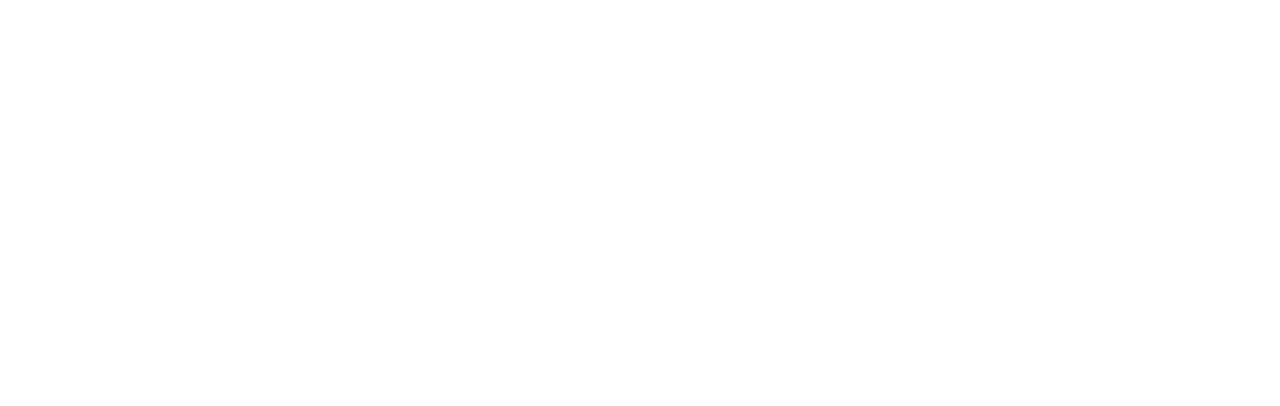
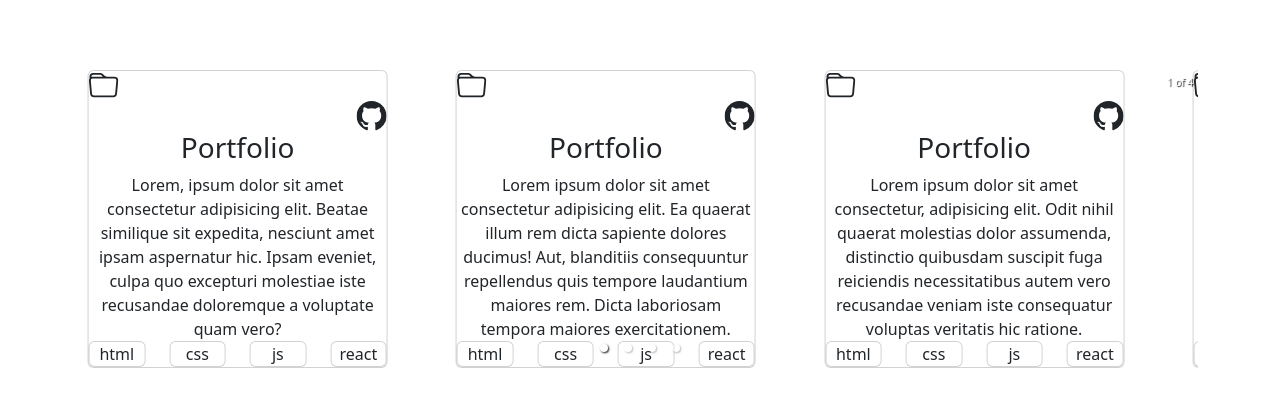
Before and after one commit to navreenkaur99/portfolio, a React (Vite) app: page / in a window 1280 px wide. Shown: the part 644-1050 px from the top of the page. Before the commit the page ends 800 px from the top, so only its background shows below. Built offline with nearby package versions, Linux system fonts and the light colour scheme.

Commit message:
portfolio

```diff
--- a/package.json
+++ b/package.json
@@ -11,7 +11,8 @@
   },
   "dependencies": {
     "react": "^18.2.0",
-    "react-dom": "^18.2.0"
+    "react-dom": "^18.2.0",
+    "react-responsive-carousel": "^3.2.23"
   },
   "devDependencies": {
     "@types/react": "^18.2.56",
--- a/src/assets/Pages/Dashboard.jsx
+++ b/src/assets/Pages/Dashboard.jsx
@@ -1,5 +1,6 @@
  import React from 'react'
  import Head from './Head'
+import Projects from './Projects';
 
 
 export default function Dashboard() {
@@ -35,10 +36,12 @@
       </div>
     <div class="container py-4">
       <Head />
+      <Projects />
 
 
 
     </div>
+
     </div>
   );
 }
--- a/src/assets/Pages/Project.js
+++ /dev/null
@@ -1,6 +0,0 @@
-import React from 'react'
-
-export default func<div class return (
-    <div class
-  )
-}
--- /dev/null
+++ b/src/assets/Pages/Projects.jsx
@@ -0,0 +1,144 @@
+ import React from 'react'
+ import "react-responsive-carousel/lib/styles/carousel.min.css";
+ import { Carousel } from 'react-responsive-carousel';
+
+
+export default function Projects() {
+  return (
+
+    <div className="row text-center">
+        <Carousel centerMode infiniteLoop centerSlidePercentage={33} >
+         <div className="col">
+        <div className='card'style={{width:"300px"}} >
+
+        <svg xmlns="http://www.w3.org/2000/svg" width="30" height="30" fill="currentColor" class="bi bi-folder" viewBox="0 0 16 16">
+  <path d="M.54 3.87.5 3a2 2 0 0 1 2-2h3.672a2 2 0 0 1 1.414.586l.828.828A2 2 0 0 0 9.828 3h3.982a2 2 0 0 1 1.992 2.181l-.637 7A2 2 0 0 1 13.174 14H2.826a2 2 0 0 1-1.991-1.819l-.637-7a2 2 0 0 1 .342-1.31zM2.19 4a1 1 0 0 0-.996 1.09l.637 7a1 1 0 0 0 .995.91h10.348a1 1 0 0 0 .995-.91l.637-7A1 1 0 0 0 13.81 4zm4.69-1.707A1 1 0 0 0 6.172 2H2.5a1 1 0 0 0-1 .981l.006.139q.323-.119.684-.12h5.396z"/>
+</svg>
+<div className='col' style={{display:'flex',justifyContent:'flex-end'}}>
+
+<svg xmlns="http://www.w3.org/2000/svg" width="30" height="30" fill="currentColor" class="bi bi-github" viewBox="0 0 16 16">
+<path d="M8 0C3.58 0 0 3.58 0 8c0 3.54 2.29 6.53 5.47 7.59.4.07.55-.17.55-.38 0-.19-.01-.82-.01-1.49-2.01.37-2.53-.49-2.69-.94-.09-.23-.48-.94-.82-1.13-.28-.15-.68-.52-.01-.53.63-.01 1.08.58 1.23.82.72 1.21 1.87.87 2.33.66.07-.52.28-.87.51-1.07-1.78-.2-3.64-.89-3.64-3.95 0-.87.31-1.59.82-2.15-.08-.2-.36-1.02.08-2.12 0 0 .67-.21 2.2.82.64-.18 1.32-.27 2-.27s1.36.09 2 .27c1.53-1.04 2.2-.82 2.2-.82.44 1.1.16 1.92.08 2.12.51.56.82 1.27.82 2.15 0 3.07-1.87 3.75-3.65 3.95.29.25.54.73.54 1.48 0 1.07-.01 1.93-.01 2.2 0 .21.15.46.55.38A8.01 8.01 0 0 0 16 8c0-4.42-3.58-8-8-8"/>
+</svg>
+</div>
+        <h3>Portfolio</h3>Lorem ipsum dolor sit amet consectetur adipisicing elit. Ea quaerat illum rem dicta sapiente dolores ducimus! Aut, blanditiis consequuntur repellendus quis tempore laudantium maiores rem. Dicta laboriosam tempora maiores exercitationem.
+        <div className="row center-text">
+            <div className="col">
+               <div className="card">html
+                </div>
+            </div>
+
+        <div className="col">
+            <div className="card">css
+            </div>
+        </div>
+
+            <div className="col">
+                <div className="card">js</div>
+            </div>
+
+            <div className="col">
+                <div className="card">react</div>
+            </div>
+        </div>
+    </div>
+</div>
+
+<div className="col">
+   <div className='card'style={{width:"300px"}}>
+        <svg xmlns="http://www.w3.org/2000/svg" width="30" height="30" fill="currentColor" class="bi bi-folder" viewBox="0 0 16 16">
+         <path d="M.54 3.87.5 3a2 2 0 0 1 2-2h3.672a2 2 0 0 1 1.414.586l.828.828A2 2 0 0 0 9.828 3h3.982a2 2 0 0 1 1.992 2.181l-.637 7A2 2 0 0 1 13.174 14H2.826a2 2 0 0 1-1.991-1.819l-.637-7a2 2 0 0 1 .342-1.31zM2.19 4a1 1 0 0 0-.996 1.09l.637 7a1 1 0 0 0 .995.91h10.348a1 1 0 0 0 .995-.91l.637-7A1 1 0 0 0 13.81 4zm4.69-1.707A1 1 0 0 0 6.172 2H2.5a1 1 0 0 0-1 .981l.006.139q.323-.119.684-.12h5.396z"/>
+        </svg>
+        <div className='col' style={{display:'flex',justifyContent:'flex-end'}}>
+            <svg xmlns="http://www.w3.org/2000/svg" width="30" height="30" fill="currentColor" class="bi bi-github" viewBox="0 0 16 16">
+               <path d="M8 0C3.58 0 0 3.58 0 8c0 3.54 2.29 6.53 5.47 7.59.4.07.55-.17.55-.38 0-.19-.01-.82-.01-1.49-2.01.37-2.53-.49-2.69-.94-.09-.23-.48-.94-.82-1.13-.28-.15-.68-.52-.01-.53.63-.01 1.08.58 1.23.82.72 1.21 1.87.87 2.33.66.07-.52.28-.87.51-1.07-1.78-.2-3.64-.89-3.64-3.95 0-.87.31-1.59.82-2.15-.08-.2-.36-1.02.08-2.12 0 0 .67-.21 2.2.82.64-.18 1.32-.27 2-.27s1.36.09 2 .27c1.53-1.04 2.2-.82 2.2-.82.44 1.1.16 1.92.08 2.12.51.56.82 1.27.82 2.15 0 3.07-1.87 3.75-3.65 3.95.29.25.54.73.54 1.48 0 1.07-.01 1.93-.01 2.2 0 .21.15.46.55.38A8.01 8.01 0 0 0 16 8c0-4.42-3.58-8-8-8"/>
+            </svg>
+        </div>
+
+         <h3>Portfolio</h3>Lorem ipsum dolor sit amet consectetur, adipisicing elit. Odit nihil quaerat molestias dolor assumenda, distinctio quibusdam suscipit fuga reiciendis necessitatibus autem vero recusandae veniam iste consequatur voluptas veritatis hic ratione.
+        <div className="row">
+            <div className="col">
+            <div className="card">html
+                </div></div>
+            <div className="col">
+            <div className="card">css
+            </div></div>
+            <div className="col">
+                <div className="card">js</div>
+            </div>
+
+            <div className="col">
+                <div className="card">react</div>
+
+       </div>
+        </div>
+</div>
+</div>
+<div className="col">
+
+
+<div className='card'style={{width:"300px"}}>
+<svg xmlns="http://www.w3.org/2000/svg" width="30" height="30" fill="currentColor" class="bi bi-folder" viewBox="0 0 16 16">
+  <path d="M.54 3.87.5 3a2 2 0 0 1 2-2h3.672a2 2 0 0 1 1.414.586l.828.828A2 2 0 0 0 9.828 3h3.982a2 2 0 0 1 1.992 2.181l-.637 7A2 2 0 0 1 13.174 14H2.826a2 2 0 0 1-1.991-1.819l-.637-7a2 2 0 0 1 .342-1.31zM2.19 4a1 1 0 0 0-.996 1.09l.637 7a1 1 0 0 0 .995.91h10.348a1 1 0 0 0 .995-.91l.637-7A1 1 0 0 0 13.81 4zm4.69-1.707A1 1 0 0 0 6.172 2H2.5a1 1 0 0 0-1 .981l.006.139q.323-.119.684-.12h5.396z"/>
+</svg>
+
+<div className='col' style={{display:'flex',justifyContent:'flex-end'}}>
+
+<svg xmlns="http://www.w3.org/2000/svg" width="30" height="30" fill="currentColor" class="bi bi-github" viewBox="0 0 16 16">
+  <path d="M8 0C3.58 0 0 3.58 0 8c0 3.54 2.29 6.53 5.47 7.59.4.07.55-.17.55-.38 0-.19-.01-.82-.01-1.49-2.01.37-2.53-.49-2.69-.94-.09-.23-.48-.94-.82-1.13-.28-.15-.68-.52-.01-.53.63-.01 1.08.58 1.23.82.72 1.21 1.87.87 2.33.66.07-.52.28-.87.51-1.07-1.78-.2-3.64-.89-3.64-3.95 0-.87.31-1.59.82-2.15-.08-.2-.36-1.02.08-2.12 0 0 .67-.21 2.2.82.64-.18 1.32-.27 2-.27s1.36.09 2 .27c1.53-1.04 2.2-.82 2.2-.82.44 1.1.16 1.92.08 2.12.51.56.82 1.27.82 2.15 0 3.07-1.87 3.75-3.65 3.95.29.25.54.73.54 1.48 0 1.07-.01 1.93-.01 2.2 0 .21.15.46.55.38A8.01 8.01 0 0 0 16 8c0-4.42-3.58-8-8-8"/>
+</svg>
+
+</div>
+<h3>Portfolio</h3>Lorem ipsum dolor sit amet, consectetur adipisicing elit. Expedita nemo labore, facere excepturi atque harum necessitatibus accusamus beatae unde voluptatibus iure consequatur architecto illo eveniet quasi. Error incidunt earum iste.
+<div className="row">
+            <div className="col">
+            <div className="card">html</div>
+            </div>
+            <div className="col">
+            <div className="card">css</div>
+            </div>
+            <div className="col">
+            <div className="card">js</div>
+            </div>
+            <div className="col">
+            <div className="card">react</div>
+            </div>
+        </div>
+    </div>
+</div>
+
+<div className="col">
+    <div className='card' style={{width:"300px"}}>
+        <svg xmlns="http://www.w3.org/2000/svg" width="30" height="30" fill="currentColor" class="bi bi-folder" viewBox="0 0 16 16">
+        <path d="M.54 3.87.5 3a2 2 0 0 1 2-2h3.672a2 2 0 0 1 1.414.586l.828.828A2 2 0 0 0 9.828 3h3.982a2 2 0 0 1 1.992 2.181l-.637 7A2 2 0 0 1 13.174 14H2.826a2 2 0 0 1-1.991-1.819l-.637-7a2 2 0 0 1 .342-1.31zM2.19 4a1 1 0 0 0-.996 1.09l.637 7a1 1 0 0 0 .995.91h10.348a1 1 0 0 0 .995-.91l.637-7A1 1 0 0 0 13.81 4zm4.69-1.707A1 1 0 0 0 6.172 2H2.5a1 1 0 0 0-1 .981l.006.139q.323-.119.684-.12h5.396z"/>
+        </svg>
+
+        <div className='col' style={{display:'flex',justifyContent:'flex-end'}}>
+
+            <svg xmlns="http://www.w3.org/2000/svg" width="30" height="30" fill="currentColor" class="bi bi-github" viewBox="0 0 16 16">
+            <path d="M8 0C3.58 0 0 3.58 0 8c0 3.54 2.29 6.53 5.47 7.59.4.07.55-.17.55-.38 0-.19-.01-.82-.01-1.49-2.01.37-2.53-.49-2.69-.94-.09-.23-.48-.94-.82-1.13-.28-.15-.68-.52-.01-.53.63-.01 1.08.58 1.23.82.72 1.21 1.87.87 2.33.66.07-.52.28-.87.51-1.07-1.78-.2-3.64-.89-3.64-3.95 0-.87.31-1.59.82-2.15-.08-.2-.36-1.02.08-2.12 0 0 .67-.21 2.2.82.64-.18 1.32-.27 2-.27s1.36.09 2 .27c1.53-1.04 2.2-.82 2.2-.82.44 1.1.16 1.92.08 2.12.51.56.82 1.27.82 2.15 0 3.07-1.87 3.75-3.65 3.95.29.25.54.73.54 1.48 0 1.07-.01 1.93-.01 2.2 0 .21.15.46.55.38A8.01 8.01 0 0 0 16 8c0-4.42-3.58-8-8-8"/>
+            </svg>
+    </div>
+
+
+    <h3>Portfolio</h3>Lorem, ipsum dolor sit amet consectetur adipisicing elit. Beatae similique sit expedita, nesciunt amet ipsam aspernatur hic. Ipsam eveniet, culpa quo excepturi molestiae iste recusandae doloremque a voluptate quam vero?
+    <div className="row">
+        <div className="col">
+            <div className="card">html</div>
+            </div>
+            <div className="col">
+            <div className="card">css</div>
+            </div>
+            <div className="col">
+            <div className="card">js</div>
+            </div>
+            <div className="col">
+            <div className="card">react</div>
+            </div>
+        </div>
+    </div>
+</div>
+</Carousel>
+
+</div>
+  )
+}
```
Also changed, not shown: firebase.json (added), 2 other files (tests, documents, lock files or other folders).
